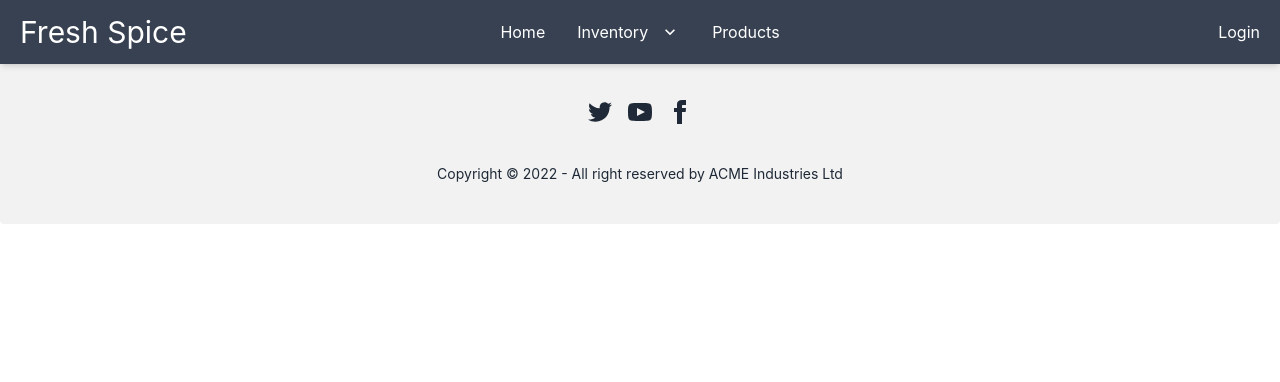
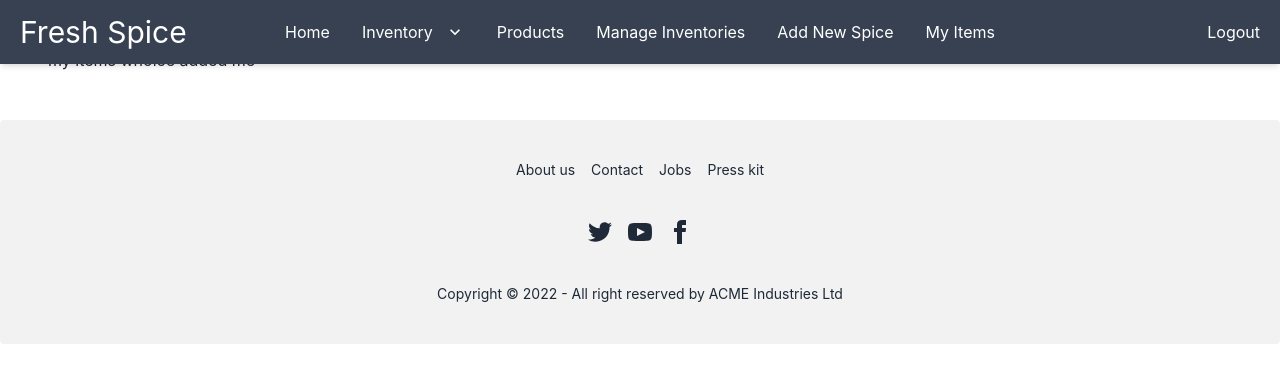
Before and after one commit to mdaias/Fresh-Spice, a React (Create React App) app: page /myitems in a window 1280 px wide. Shown: the top 382 px of the page. Built offline with nearby package versions, Linux system fonts and the light colour scheme; no server answers; sample sign-in values are in the browser's storage.

Commit message:
create product details, manage inventories, my items, and create route

```diff
--- a/src/App.js
+++ b/src/App.js
@@ -1,6 +1,7 @@
 import { Route, Routes } from 'react-router-dom';
 import { ToastContainer } from 'react-toastify';
 import './App.css';
+import AddNewSpice from './pages/AddNewSpice/AddNewSpice';
 import Home from './pages/Home/Home/Home';
 import Product from './pages/Home/Product/Product';
 import ProductDetails from './pages/Home/ProductDetails/ProductDetails';
@@ -8,6 +9,7 @@ import Login from './pages/Login/Login/Login';
 import Registration from './pages/Login/Registration/Registration';
 import RequireAuth from './pages/Login/RequireAuth/RequireAuth';
 import ManageInventories from './pages/ManageInventories/ManageInventories';
+import MyItems from './pages/MyItems/MyItems';
 import Footer from './pages/Shared/Footer/Footer';
 import Header from './pages/Shared/Header/Header';
 
@@ -32,6 +34,18 @@ function App() {
           </RequireAuth>}>
         </Route>
 
+        <Route path='/addspice' element={
+          <RequireAuth>
+            <AddNewSpice></AddNewSpice>
+          </RequireAuth>}>
+        </Route>
+
+        <Route path='/myitems' element={
+          <RequireAuth>
+            <MyItems></MyItems>
+          </RequireAuth>}>
+        </Route>
+
         <Route path='/login' element={<Login></Login>}></Route>
         <Route path='/registration' element={<Registration></Registration>}></Route>
       </Routes>
--- /dev/null
+++ b/src/pages/AddNewSpice/AddNewSpice.js
@@ -0,0 +1,11 @@
+import React from 'react';
+
+const AddNewSpice = () => {
+    return (
+        <div>
+            <h1>add new spice</h1>
+        </div>
+    );
+};
+
+export default AddNewSpice;
--- /dev/null
+++ b/src/pages/MyItems/MyItems.js
@@ -0,0 +1,11 @@
+import React from 'react';
+
+const MyItems = () => {
+    return (
+        <div className='p-12'>
+            <h1>my items whoice added me</h1>
+        </div>
+    );
+};
+
+export default MyItems;
--- a/src/pages/Shared/Header/Header.js
+++ b/src/pages/Shared/Header/Header.js
@@ -1,7 +1,17 @@
+import { signOut } from 'firebase/auth';
 import React from 'react';
+import { useAuthState } from 'react-firebase-hooks/auth';
 import { Link, NavLink } from 'react-router-dom';
+import auth from '../../../firebase.init';
 
 const Header = () => {
+
+    const [user] = useAuthState(auth)
+
+    const handleLogout = () => {
+        signOut(auth)
+    }
+
     return (
         <div className="fixed shadow-md  z-50 w-full px-5 py-2 flex justify-between items-center navbar bg-gray-700 text-neutral-content">
             <div className="navbar-start">
@@ -40,10 +50,19 @@ const Header = () => {
                         </ul>
                     </li>
                     <li><Link to='/'>Products</Link></li>
+                    <li><Link to='/inventories'>Manage Inventories</Link></li>
+                    <li><Link to='/addspice'>Add New Spice</Link></li>
+                    <li><Link to='/myitems'>My Items</Link></li>
                 </ul>
             </div>
             <div className="navbar-end">
-                <NavLink to='/login'>Login</NavLink>
+                {
+                    user?
+                    <NavLink onClick={handleLogout} to=''>Logout</NavLink>
+                    :
+                    <NavLink to='/login'>Login</NavLink>
+                }
+
             </div>
         </div>
     );
```
